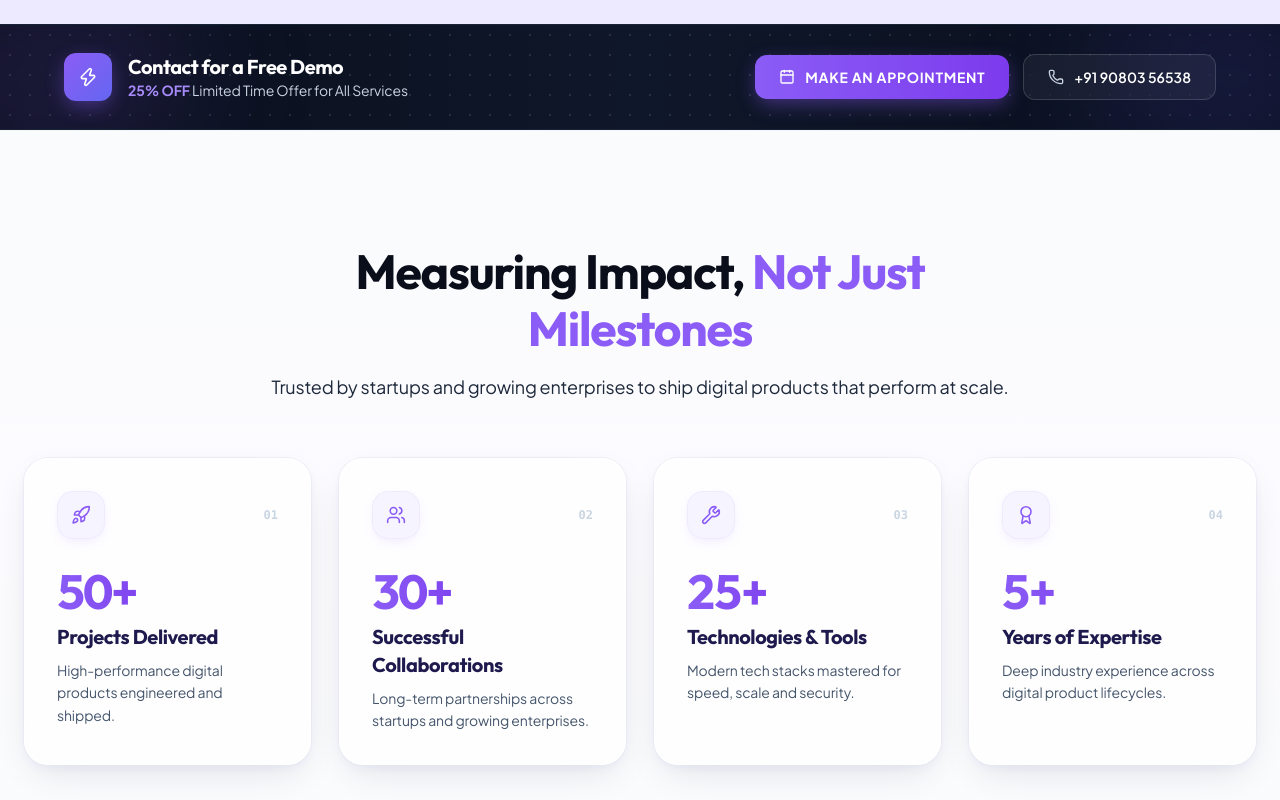
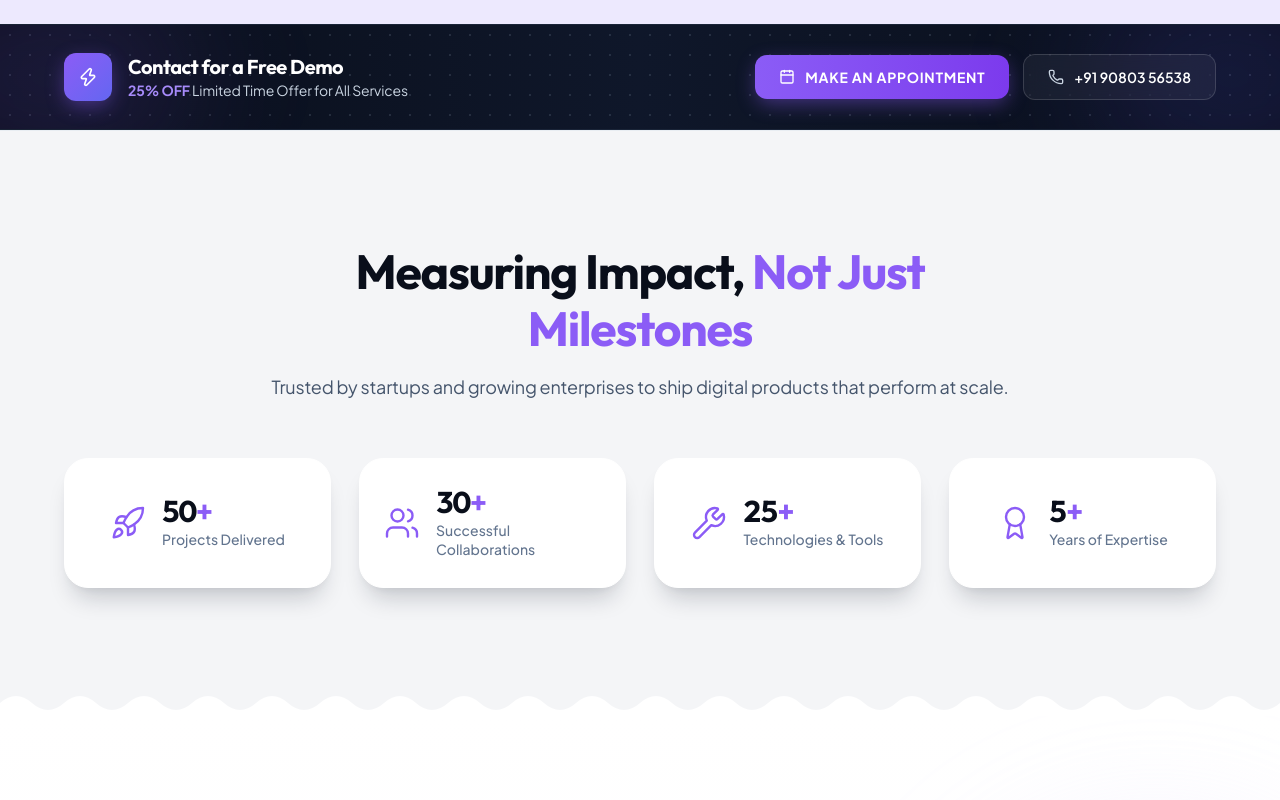
Before and after one commit to harithashree47/InWebz, a React (Vite) app in the folder frontend/: page / in a window 1280 px wide. Shown: the part 840-1640 px from the top of the page. Built offline with nearby package versions, Linux system fonts and the light colour scheme.

Commit message:
Impact sectio upsdted

```diff
--- a/frontend/src/pages/Highlights.jsx
+++ b/frontend/src/pages/Highlights.jsx
@@ -83,9 +83,9 @@ export default function Highlights() {
     <section
       id="highlights"
       ref={sectionRef}
-      className="relative py-20 sm:py-28 overflow-hidden bg-gradient-to-b from-slate-50/80 via-violet-50/30 to-slate-50/70 w-full border-y border-slate-100"
+      className="relative pt-20 sm:pt-28 pb-24 sm:pb-32 overflow-hidden bg-[#f4f5f7] w-full border-t border-slate-200/60"
     >
-      <div className="w-full px-3 sm:px-5 lg:px-6">
+      <div className="w-full px-4 sm:px-8 lg:px-12 xl:px-16">
         <FadeIn delay={1}>
           <div className="max-w-3xl mb-14 text-center mx-auto px-2">
             <h2 className="text-3xl sm:text-4xl lg:text-5xl font-bold font-heading text-[#090e1a] tracking-tight leading-[1.18]">
@@ -93,51 +93,55 @@ export default function Highlights() {
               <span className="text-[#8B5CF6] font-bold">Not Just Milestones</span>
             </h2>
 
-            <p className="text-base sm:text-lg text-[#1e293b] font-normal leading-relaxed mt-4">
+            <p className="text-base sm:text-lg text-slate-600 font-normal leading-relaxed mt-4">
               Trusted by startups and growing enterprises to ship digital products that perform at scale.
             </p>
           </div>
         </FadeIn>
 
-        <div className="grid grid-cols-1 md:grid-cols-2 lg:grid-cols-4 gap-6 sm:gap-7 max-w-7xl mx-auto">
+        <FadeIn delay={2}>
+          <div className="max-w-6xl mx-auto grid grid-cols-1 sm:grid-cols-2 lg:grid-cols-4 gap-6 sm:gap-7">
             {STATS.map((stat, idx) => {
               const Icon = stat.Icon;
+              const rawCount = counts[idx];
+              const hasPlus = rawCount.endsWith('+');
+              const numericPart = hasPlus ? rawCount.slice(0, -1) : rawCount;
               return (
-              <FadeIn
+                <div
                   key={idx}
-                delay={idx + 1}
-                className="h-full"
+                  className="bg-white rounded-3xl px-6 py-7 border border-white shadow-[0_18px_24px_-10px_rgba(15,23,42,0.22),0_4px_10px_-4px_rgba(15,23,42,0.06)] hover:-translate-y-1.5 hover:shadow-[0_24px_32px_-10px_rgba(139,92,246,0.28),0_8px_16px_-4px_rgba(15,23,42,0.08)] transition-all duration-300 flex items-center justify-center gap-4 group"
                 >
-                <div className="relative h-full bg-white/75 backdrop-blur-xl rounded-2xl sm:rounded-3xl p-7 sm:p-8 border border-white/80 ring-1 ring-slate-200/60 shadow-[0_14px_38px_-10px_rgba(15,23,42,0.12),0_4px_14px_-4px_rgba(139,92,246,0.1),inset_0_1px_0_0_rgba(255,255,255,0.95)] hover:bg-white/90 hover:ring-violet-200/80 hover:shadow-[0_24px_50px_-12px_rgba(139,92,246,0.24),0_10px_24px_-6px_rgba(15,23,42,0.1),inset_0_1px_0_0_rgba(255,255,255,1)] hover:-translate-y-1.5 transition-all duration-300 ease-out flex flex-col justify-between group overflow-hidden">
-                  <div className="pointer-events-none absolute -top-12 -right-12 h-32 w-32 rounded-full bg-violet-100/60 blur-2xl opacity-0 group-hover:opacity-100 transition-opacity duration-500" />
+                  <Icon className="h-8 w-8 sm:h-9 sm:w-9 text-[#8B5CF6] stroke-[1.6] shrink-0 group-hover:scale-110 transition-transform duration-300" />
 
-                  <div className="relative z-10">
-                    <div className="flex items-center justify-between mb-7">
-                      <div className="h-12 w-12 rounded-2xl bg-violet-50/90 border border-violet-100/80 text-[#8B5CF6] flex items-center justify-center shadow-[0_4px_12px_-2px_rgba(139,92,246,0.12)] group-hover:bg-[#8B5CF6] group-hover:text-white group-hover:border-[#8B5CF6] group-hover:shadow-[0_8px_20px_-4px_rgba(139,92,246,0.4)] group-hover:scale-105 transition-all duration-300">
-                        <Icon className="h-5 w-5 stroke-[1.9]" />
+                  <div className="text-left">
+                    <div className="text-2xl sm:text-3xl font-extrabold font-heading tracking-tight text-[#090e1a] tabular-nums leading-none">
+                      {numericPart}
+                      {hasPlus && <span className="text-[#8B5CF6]">+</span>}
                     </div>
-                      <span className="text-xs font-mono font-semibold text-slate-300 group-hover:text-violet-400 transition-colors duration-300">
-                        {String(idx + 1).padStart(2, '0')}
-                      </span>
-                    </div>
-
-                    <div className="text-4xl sm:text-5xl font-extrabold font-heading tracking-tight bg-gradient-to-r from-[#8B5CF6] via-[#7c3aed] to-[#6366f1] bg-clip-text text-transparent tabular-nums mb-2">
-                      {counts[idx]}
-                    </div>
-
-                    <h3 className="text-lg sm:text-xl font-bold font-heading text-indigo-950 group-hover:text-[#8B5CF6] transition-colors duration-300 mb-2">
+                    <div className="text-xs sm:text-sm font-medium text-slate-500 mt-1 leading-snug">
                       {stat.label}
-                    </h3>
-
-                    <p className="text-sm text-slate-600 leading-relaxed font-normal">
-                      {stat.desc}
-                    </p>
                     </div>
                   </div>
-              </FadeIn>
+                </div>
               );
             })}
           </div>
+        </FadeIn>
+      </div>
+
+      {/* Repeating Scalloped Wave Bottom Divider */}
+      <div className="pointer-events-none absolute -bottom-px left-0 w-full h-7 overflow-hidden leading-none">
+        <svg className="w-full h-full block" aria-hidden="true">
+          <defs>
+            <pattern id="impactScallopWave" width="64" height="29" patternUnits="userSpaceOnUse">
+              <path
+                d="M0,29 L0,14 Q16,0 32,14 Q48,28 64,14 L64,29 Z"
+                fill="#ffffff"
+              />
+            </pattern>
+          </defs>
+          <rect width="100%" height="29" fill="url(#impactScallopWave)" />
+        </svg>
       </div>
     </section>
   );
```
Lines whose indentation alone changed are shown as unchanged.
